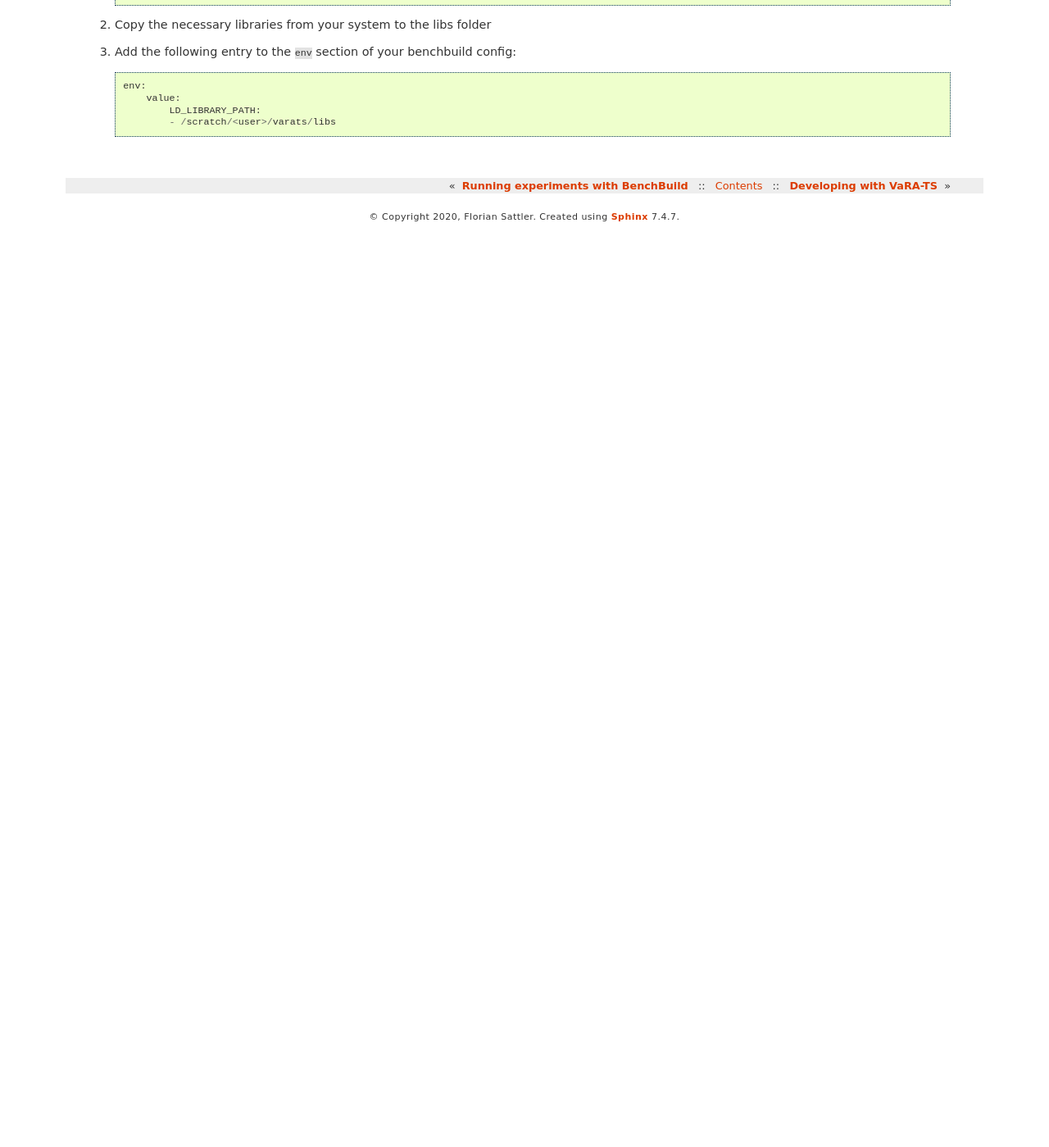
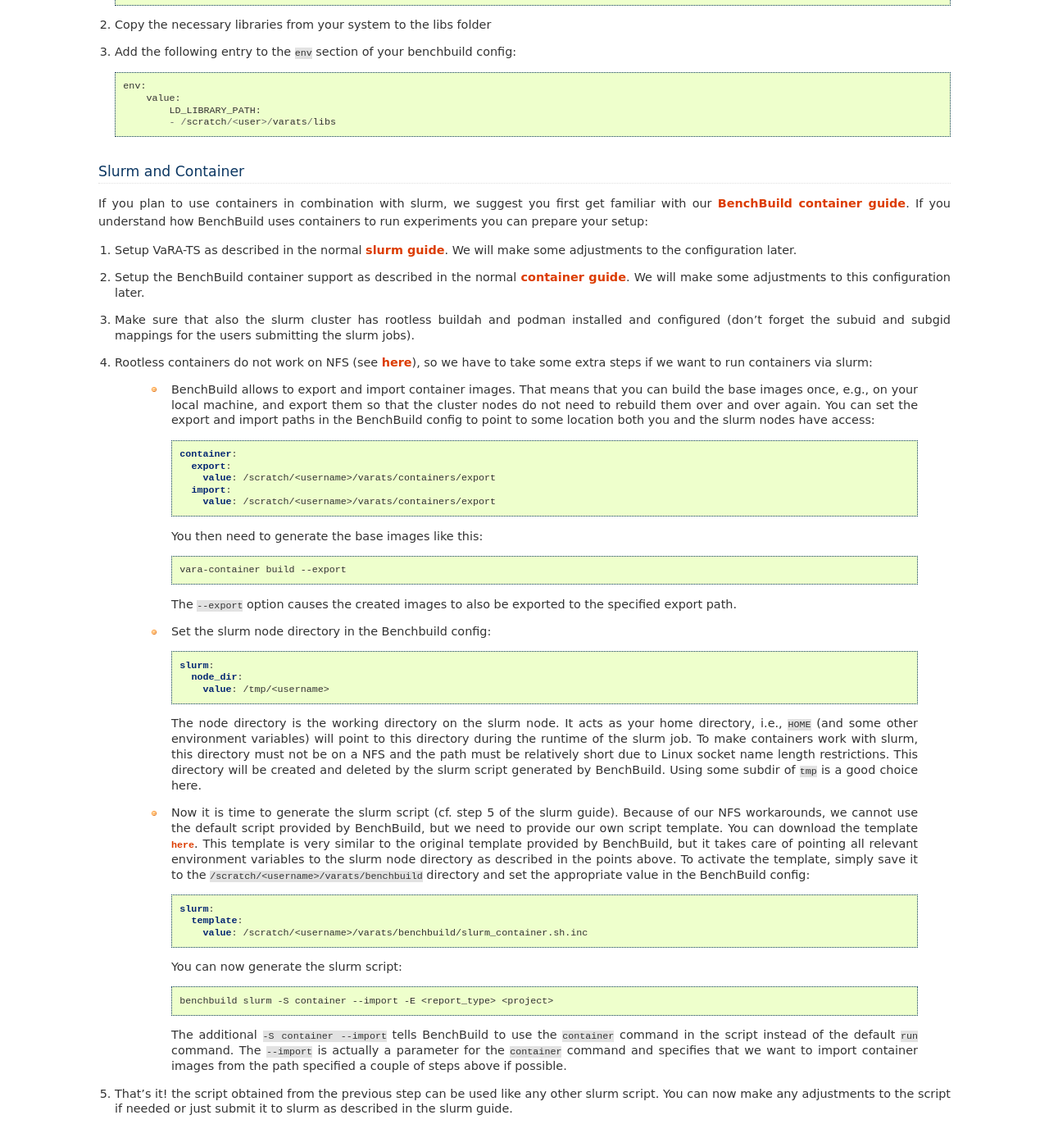
Before and after one commit to se-sic/VaRA-Tool-Suite, a Sphinx documentation site: the page built from docs/source/vara-ts/slurm.rst, in a window 1280 px wide and 1400 px high, scrolled down 2259 px. Shown: the whole window at 82% size. Built offline with Sphinx 7.4.7, drawn with Linux system fonts in a browser that asks for light colours; the version number could not be read and is left out; before the commit the page ends 2541 px from its top, so only the background shows below that.

Commit message:
Add slurm container docs

```diff
--- a/docs/source/vara-ts/slurm.rst
+++ b/docs/source/vara-ts/slurm.rst
@@ -147,3 +147,78 @@
           value:
               LD_LIBRARY_PATH:
               - /scratch/<user>/varats/libs
+
+
+Slurm and Container
+-------------------
+
+If you plan to use containers in combination with slurm, we suggest you first get familiar with our :ref:`BenchBuild container guide <Running BenchBuild in a Container>`.
+If you understand how BenchBuild uses containers to run experiments you can prepare your setup:
+
+1. Setup VaRA-TS as described in the normal :ref:`slurm guide <Running with Slurm>`.
+   We will make some adjustments to the configuration later.
+
+2. Setup the BenchBuild container support as described in the normal :ref:`container guide <Running BenchBuild in a Container>`.
+   We will make some adjustments to this configuration later.
+
+3. Make sure that also the slurm cluster has rootless buildah and podman installed and configured (don't forget the subuid and subgid mappings for the users submitting the slurm jobs).
+
+4. Rootless containers do not work on NFS (see `here <https://github.com/containers/podman/blob/master/rootless.md>`_), so we have to take some extra steps if we want to run containers via slurm:
+
+    - BenchBuild allows to export and import container images.
+      That means that you can build the base images once, e.g., on your local machine, and export them so that the cluster nodes do not need to rebuild them over and over again.
+      You can set the export and import paths in the BenchBuild config to point to some location both you and the slurm nodes have access:
+
+      .. code-block:: yaml
+
+        container:
+          export:
+            value: /scratch/<username>/varats/containers/export
+          import:
+            value: /scratch/<username>/varats/containers/export
+
+      You then need to generate the base images like this:
+
+      .. code-block:: bash
+
+        vara-container build --export
+
+      The ``--export`` option causes the created images to also be exported to the specified export path.
+
+    - Set the slurm node directory in the Benchbuild config:
+
+      .. code-block:: yaml
+
+        slurm:
+          node_dir:
+            value: /tmp/<username>
+
+      The node directory is the working directory on the slurm node.
+      It acts as your home directory, i.e., ``HOME`` (and some other environment variables) will point to this directory during the runtime of the slurm job.
+      To make containers work with slurm, this directory must not be on a NFS and the path must be relatively short due to Linux socket name length restrictions.
+      This directory will be created and deleted by the slurm script generated by BenchBuild.
+      Using some subdir of ``tmp`` is a good choice here.
+
+    - Now it is time to generate the slurm script (cf. step 5 of the slurm guide).
+      Because of our NFS workarounds, we cannot use the default script provided by BenchBuild, but we need to provide our own script template.
+      You can download the template :download:`here <slurm_container.sh.inc>`.
+      This template is very similar to the original template provided by BenchBuild, but it takes care of pointing all relevant environment variables to the slurm node directory as described in the points above.
+      To activate the template, simply save it to the ``/scratch/<username>/varats/benchbuild`` directory and set the appropriate value in the BenchBuild config:
+
+      .. code-block:: yaml
+
+        slurm:
+          template:
+            value: /scratch/<username>/varats/benchbuild/slurm_container.sh.inc
+
+      You can now generate the slurm script:
+
+      .. code-block:: bash
+
+        benchbuild slurm -S container --import -E <report_type> <project>
+
+      The additional ``-S container --import`` tells BenchBuild to use the ``container`` command in the script instead of the default ``run`` command.
+      The ``--import`` is actually a parameter for the ``container`` command and specifies that we want to import container images from the path specified a couple of steps above if possible.
+
+5. That's it! the script obtained from the previous step can be used like any other slurm script.
+   You can now make any adjustments to the script if needed or just submit it to slurm as described in the slurm guide.
--- /dev/null
+++ b/docs/source/vara-ts/slurm_container.sh.inc
@@ -0,0 +1,105 @@
+#!/bin/bash
+#SBATCH -o /dev/null
+#SBATCH --ntasks {{ ntasks|default(1) }}
+#SBATCH --cpus-per-task {{ cpus|default(1) }}
+{% if max_running > 0 %}
+#SBATCH --array=0-{{ projects|length() - 1 }}%{{ max_running }}
+{% else %}
+#SBATCH --array=0-{{ projects|length() - 1 }}
+{% endif %}
+{# FIXME: Still requires support for max running #}
+{{ sbatch_options }}
+
+# Available variables:
+# --------------------
+# config: BB config in the form of env var export statements
+# clean_lockdir:
+# clean_lockfile:
+# cpus: cpus per task
+# lockfile:
+# log: slurm log file base name
+# max_running: max number of parallel jobs
+# name: name of the job
+# nice_clean: niceness value for clean job
+# node_command:
+# ntasks: number of parallel tasks
+# prefix: directory on the cluster where BB is run from
+# projects: list of project-version combinations to run
+# slurm_account: slurm account to use
+# slurm_partition: slurm partition to use
+# sbatch_options: additional options to pass to sbatch
+
+# List of available projects
+projects=(
+{% for p in projects %}
+'{{ p }}'
+{% endfor %}
+)
+# End of list of available projects
+_project="${projects[$SLURM_ARRAY_TASK_ID]}"
+
+exec 1> {{ log }}-$_project
+exec 2>&1
+
+# Prepare cluster node
+exec 9> {{ lockfile }}
+flock -x 9 && {
+  if [ ! -d '{{ prefix }}' ]; then
+    echo "$(date) [$(hostname)] prepare local node"
+    mkdir -p '{{ prefix }}'
+  fi
+  rm '{{ lockfile }}'
+}
+exec 9>&-
+# End of prepare cluster node
+
+# Configuration
+{% for line in config %}
+{{ line }}
+{% endfor %}
+# End of configuration
+
+scontrol update JobId=${SLURM_ARRAY_JOB_ID}_${SLURM_ARRAY_TASK_ID} JobName="{{ name }} $_project"
+srun -c 1 hostname
+
+# Cleanup cluster node
+file=$(mktemp -q) && {
+  cat << EOF > $file
+#!/bin/sh
+#SBATCH --nice={{ nice_clean }}
+#SBATCH -o /dev/null
+exec 1>> {{ log }}-$_project
+exec 2>&1
+echo "$(date) [$(hostname)] node cleanup begin"
+rm -r "{{ prefix }}"
+rm "{{ clean_lockfile }}"
+echo "$(date) [$(hostname)] node cleanup end"
+EOF
+  _inner_file=$(mktemp -q) && {
+    cat << EOF > $_inner_file
+#!/bin/bash
+if [ ! -f '{{ clean_lockfile }}' ]; then
+  touch '{{ clean_lockfile }}'
+  echo "$(date) [$(hostname)] clean for $(hostname)"
+  sbatch --time="15:00" --job-name="$(hostname)-cleanup" \
+    -A {{ slurm_account }} -p {{ slurm_partition }} \
+    --dependency=afterany:$SLURM_ARRAY_JOB_ID \
+    --nodelist=$SLURM_JOB_NODELIST -n 1 -c 1 "$file"
+fi
+EOF
+  }
+  flock -x "{{ clean_lockdir }}" bash $_inner_file
+  rm -f "$file"
+  rm -f "$_inner_file"
+}
+# End of cleanup cluster node
+
+# SLURM Command
+export XDG_RUNTIME_DIR='{{ prefix }}'
+export HOME='{{ prefix }}'
+export BB_CONTAINER_ROOT="!create-if-needed {{ prefix }}/containers/lib"
+export BB_CONTAINER_RUNROOT="!create-if-needed {{ prefix }}/containers/run"
+pushd '{{ prefix }}' > /dev/null
+_project=$(echo ${_project} | sed -e "s/-/\//")
+{{ node_command }}
+popd > /dev/null
```
